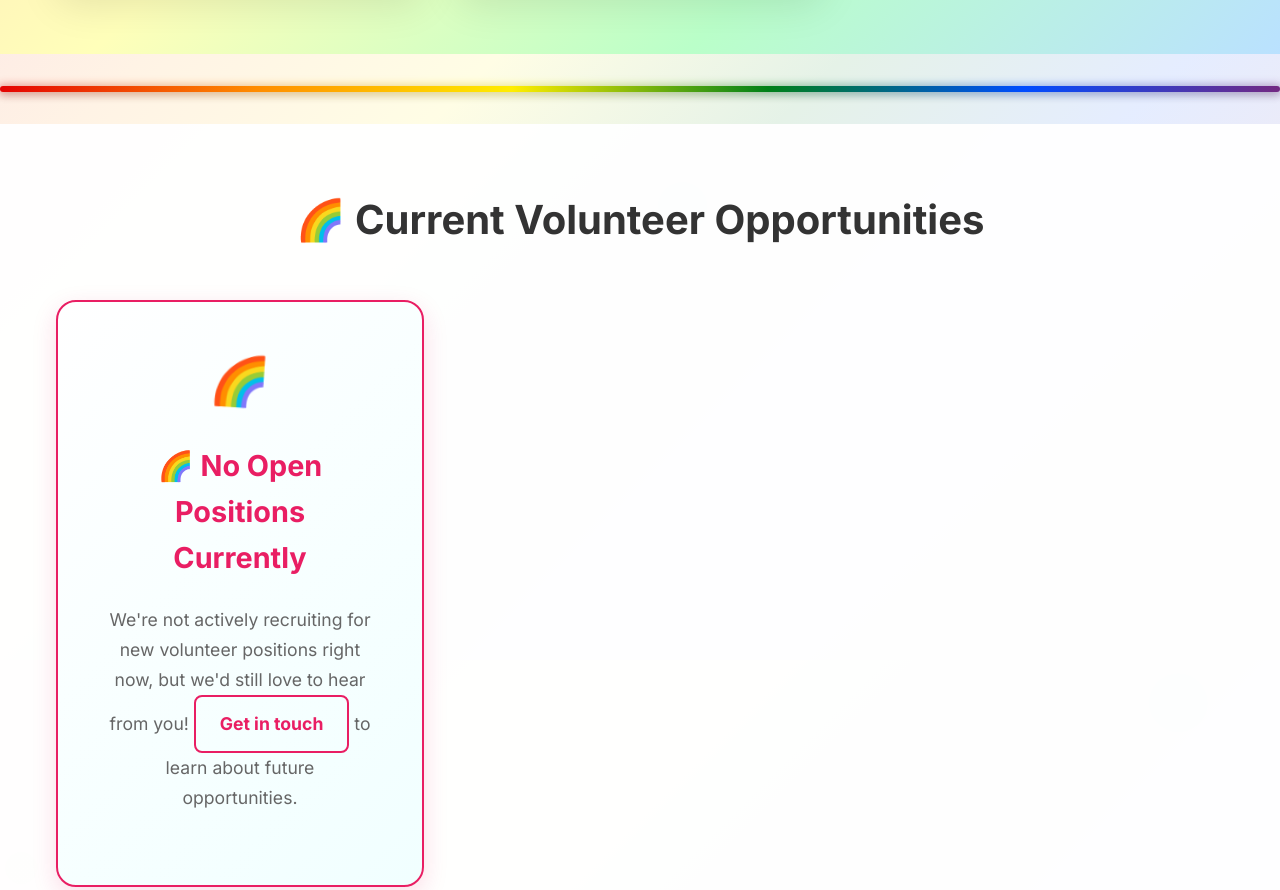
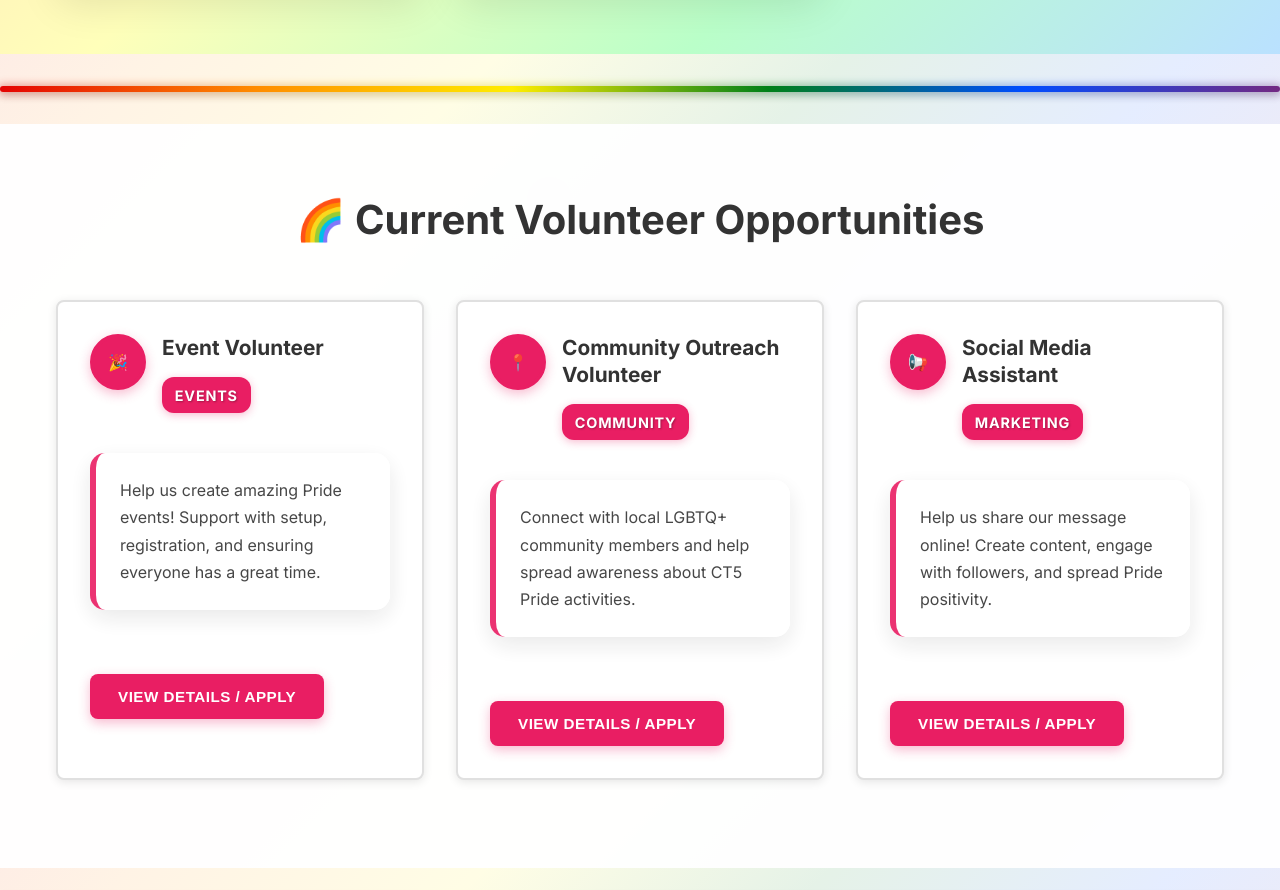
Before and after one commit to CT5-Pride-C-I-C/CT5-Pride, a website: page volunteer.html in a window 1280 px wide. Shown: the part 1740-2630 px from the top of the page. Drawn offline with Linux system fonts and the light colour scheme; no server answers.

Commit message:
Update volunteer.html

```diff
--- a/volunteer.html
+++ b/volunteer.html
@@ -546,7 +546,7 @@
                     console.log('✅ API response:', data);
                     if (!data.roles || !Array.isArray(data.roles)) {
                         console.warn('⚠️ API did not return roles array:', data);
-                        return [];
+                        return getFallbackRoles();
                     }
                     console.log(`✅ Loaded ${data.roles.length} published roles`);
                     return data.roles;
@@ -556,9 +556,68 @@
                 }
             } catch (error) {
                 console.error('Failed to load roles from API:', error);
-                // Return empty array if API fails
-                return [];
+                console.log('🔄 Using fallback roles...');
+                // Return fallback roles if API fails
+                return getFallbackRoles();
             }
+        }
+
+        // Fallback roles for when API is unavailable
+        function getFallbackRoles() {
+            return [
+                {
+                    id: 'fallback-1',
+                    title: 'Event Volunteer',
+                    department: 'Events',
+                    icon: 'events',
+                    status: 'open',
+                    summary: 'Help us create amazing Pride events! Support with setup, registration, and ensuring everyone has a great time.',
+                    description: `<p>We're looking for enthusiastic volunteers to help with our Pride events throughout the year.</p>
+                    <p>You'll be part of a welcoming team helping to create safe, fun, and inclusive events for our community.</p>`,
+                    essential_criteria: `Enthusiasm for LGBTQ+ community support
+Available for weekend events
+Good communication skills
+Reliable and punctual`,
+                    desirable_criteria: `Previous event experience
+First aid qualification
+Social media skills`
+                },
+                {
+                    id: 'fallback-2',
+                    title: 'Community Outreach Volunteer',
+                    department: 'Community',
+                    icon: 'outreach',
+                    status: 'open',
+                    summary: 'Connect with local LGBTQ+ community members and help spread awareness about CT5 Pride activities.',
+                    description: `<p>Join our outreach team to help build connections within the LGBTQ+ community across CT5.</p>
+                    <p>You'll help with community engagement, information sharing, and supporting new members.</p>`,
+                    essential_criteria: `Passion for LGBTQ+ community building
+Good interpersonal skills
+Comfortable talking to new people
+Available for flexible hours`,
+                    desirable_criteria: `Knowledge of local area
+Experience with community work
+Multilingual abilities`
+                },
+                {
+                    id: 'fallback-3',
+                    title: 'Social Media Assistant',
+                    department: 'Marketing',
+                    icon: 'marketing',
+                    status: 'open',
+                    summary: 'Help us share our message online! Create content, engage with followers, and spread Pride positivity.',
+                    description: `<p>Support our social media presence across platforms to help reach and engage with our community.</p>
+                    <p>Perfect opportunity to develop digital marketing skills while supporting LGBTQ+ advocacy.</p>`,
+                    essential_criteria: `Active social media user
+Creative and engaging writing
+Understanding of LGBTQ+ issues
+Available for regular posting schedule`,
+                    desirable_criteria: `Graphic design skills
+Photography experience
+Analytics knowledge
+Content creation experience`
+                }
+            ];
         }
 
         // Function to create role cards
```
